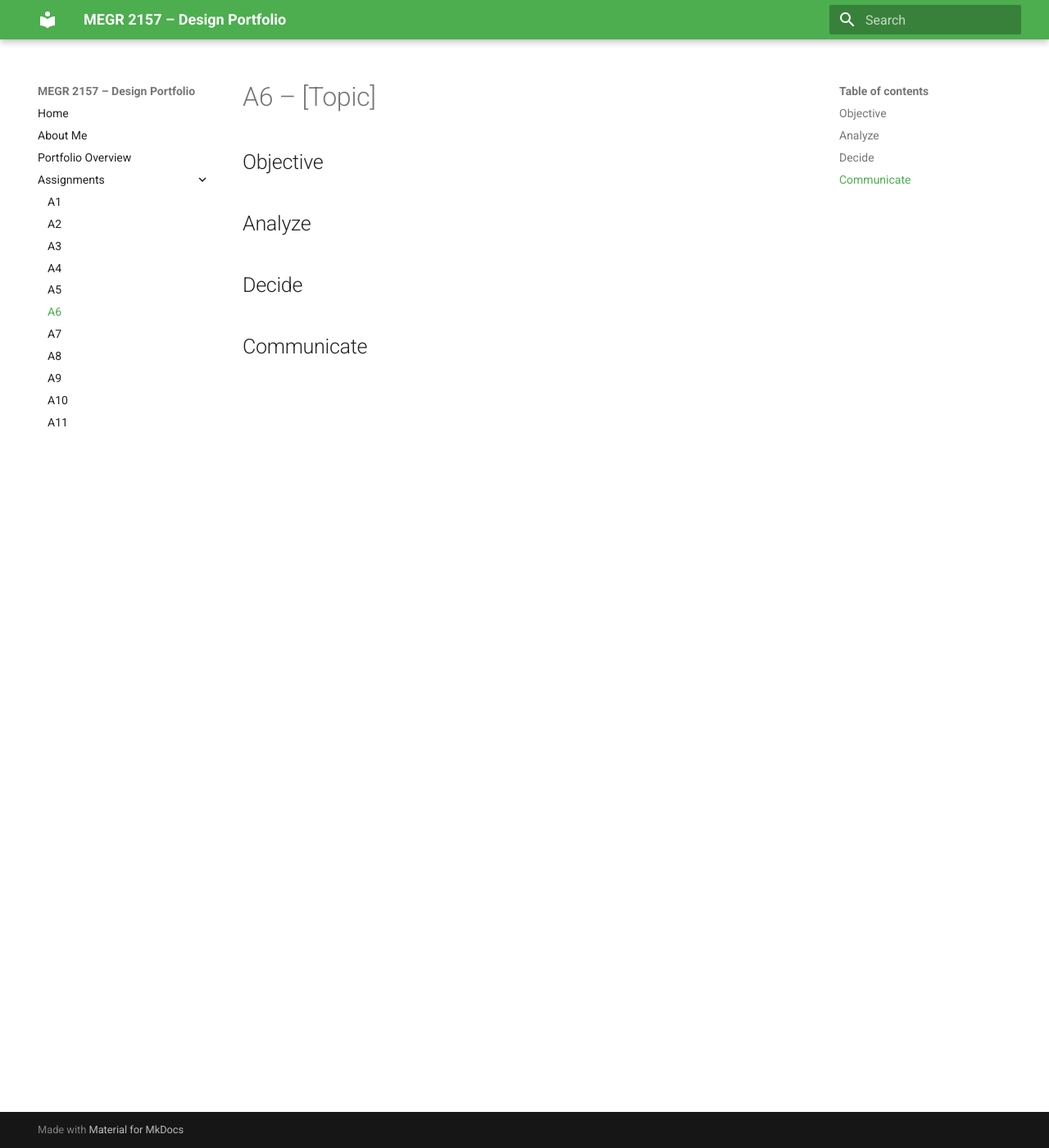
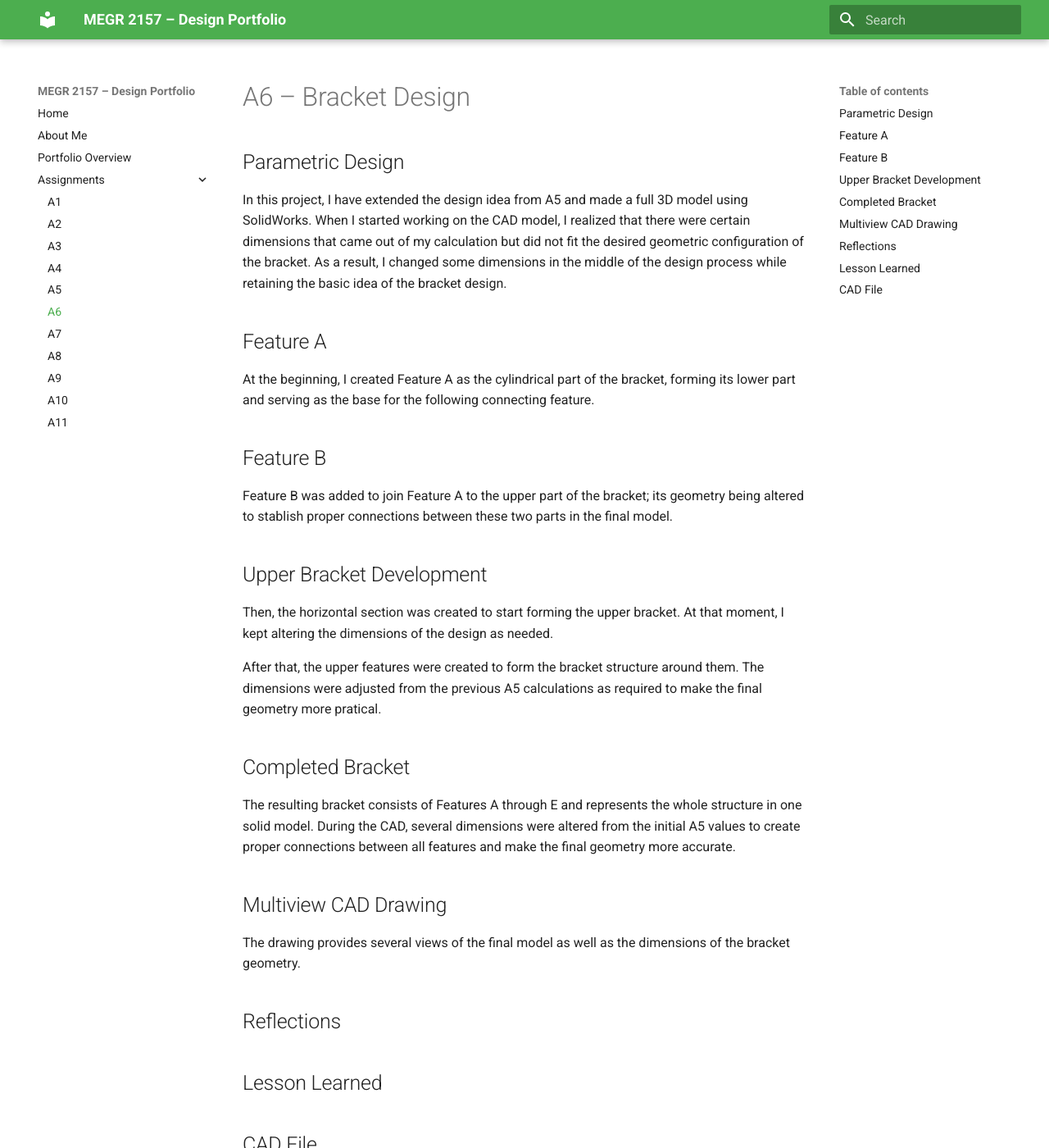
Before and after one commit to Amahaxr/design-projects-portfolio, an MkDocs documentation site: the page built from docs/assignments/A06/index.md, in a window 1280 px wide and 1400 px high. Shown: the whole window at 82% size. Built offline with MkDocs 1.6.1 and Material for MkDocs 9.7.7, drawn with Linux system fonts in a browser that asks for light colours.

Commit message:
Revise A6 index with detailed design process
Expanded the documentation for assignment A6, detailing the parametric design process and features of the bracket model.

```diff
--- a/docs/assignments/A06/index.md
+++ b/docs/assignments/A06/index.md
@@ -1,12 +1,33 @@
-# A6 – [Topic]
+# A6 – Bracket Design
 
-## Objective
+## Parametric Design
+In this project, I have extended the design idea from A5 and made a full 3D model using SolidWorks. When I started working on the CAD model, I realized that there were certain dimensions that came out of my calculation but did not fit the desired geometric configuration of the bracket. As a result, I changed some dimensions in the middle of the design process while retaining the basic idea of the bracket design.
 
 
-## Analyze
+## Feature A
 
+At the beginning, I created Feature A as the cylindrical part of the bracket, forming its lower part and serving as the base for the following connecting feature.
 
-## Decide
+## Feature B
 
+Feature B was added to join Feature A to the upper part of the bracket; its geometry being altered to stablish proper connections between these two parts in the final model.
 
-## Communicate
+## Upper Bracket Development
+
+Then, the horizontal section was created to start forming the upper bracket. At that moment, I kept altering the dimensions of the design as needed.
+
+After that, the upper features were created to form the bracket structure around them. The dimensions were adjusted from the previous A5 calculations as required to make the final geometry more pratical.
+
+## Completed Bracket
+
+The resulting bracket consists of Features A through E and represents the whole structure in one solid model. During the CAD, several dimensions were altered from the initial A5 values to create proper connections between all features and make the final geometry more accurate.
+
+## Multiview CAD Drawing
+
+The drawing provides several views of the final model as well as the dimensions of the bracket geometry.
+
+## Reflections
+
+## Lesson Learned
+
+## CAD File
```
